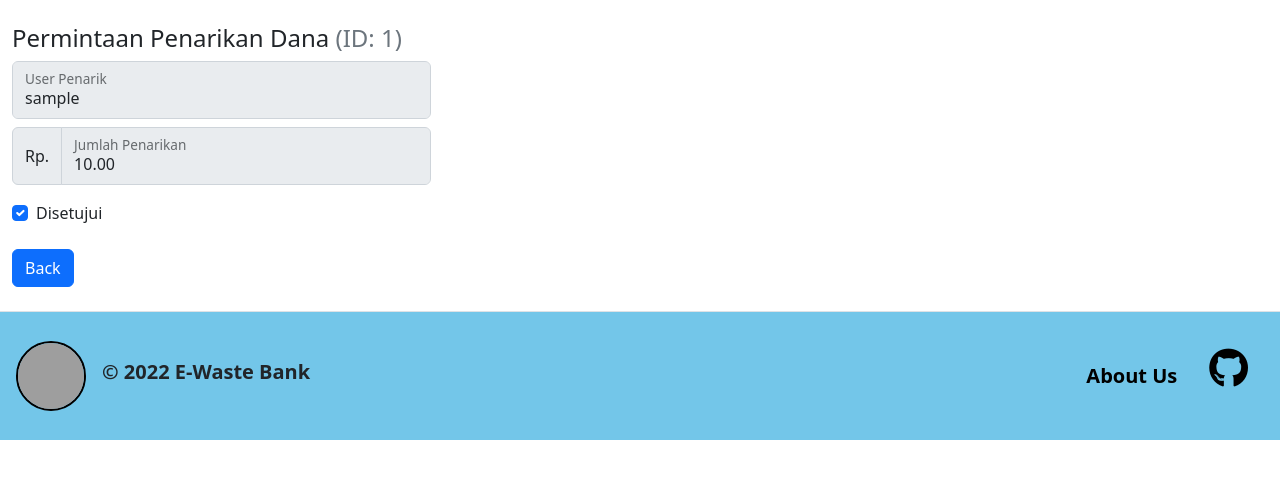
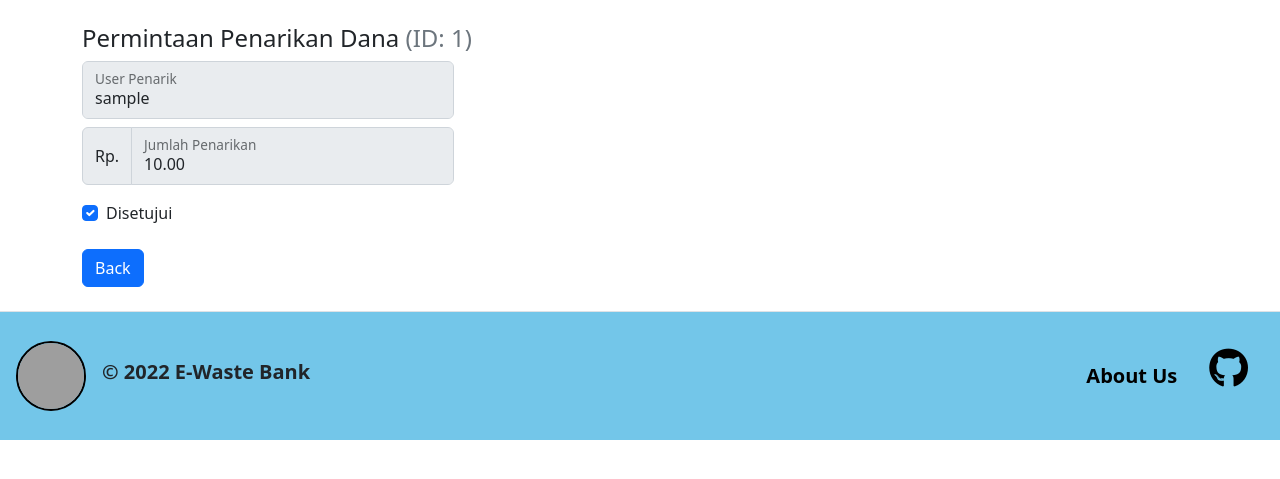
Before and after one commit to E-Waste-Bank/E-Waste-Bank-Web, a Django app: page /keuangan/cashout/1/ in a window 1280 px wide. Shown: the part 128-607 px from the top of the page. Run offline with Django 4.2, Linux system fonts and the light colour scheme; a user stored in the database is signed in; tables that the repository leaves empty hold one stand-in row (values such as "Sample post"); some libraries are stand-ins or nearby versions; grey boxes are pictures that could not be loaded.

Commit message:
Fix responsiveness on keuangan cashout details page

```diff
--- a/keuangan/templates/cashout.html
+++ b/keuangan/templates/cashout.html
@@ -9,7 +9,7 @@
 {% load humanize %}
 
 {% block content %}
-    <div class="container-fluid mt-4 mb-4">
+    <div class="container-md mt-4 mb-4">
         <h4>Permintaan Penarikan Dana <span class="text-muted">(ID: {{cashout_object.pk}})</span></h4>
         <div class="form-floating col-lg-4 mb-2">
             <input type="text" name="username" readonly disabled value="{{cashout_object.user}}" id="cashout_user" placeholder="Judul Task" class="form-control">
```
